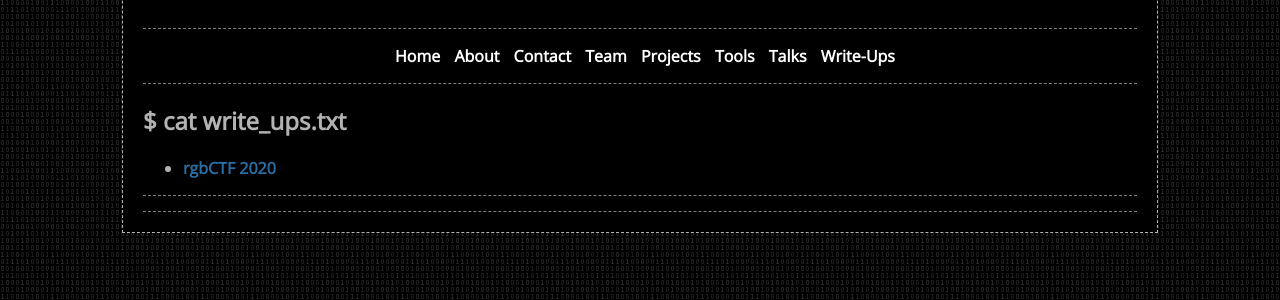
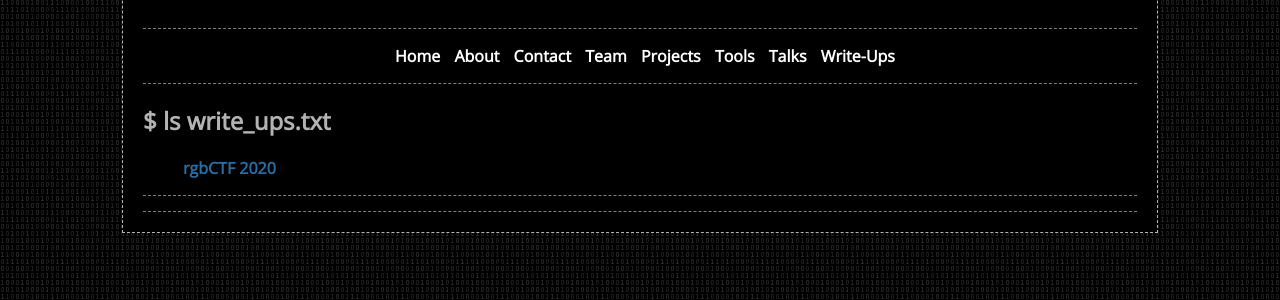
Before and after one commit to museifu666/museifu666.github.io, a Jekyll site: the page built from write-ups.md, in a window 1280 px wide. Shown: the part 134-434 px from the top of the page. Built offline with Jekyll 4.4.1, drawn with Linux system fonts in a browser that asks for light colours.

Commit message:
Update write-ups.md

```diff
--- a/write-ups.md
+++ b/write-ups.md
@@ -1,11 +1,11 @@
 ---
 layout: page
-title: $ cat write_ups.txt
+title: $ ls write_ups.txt
 ---
 
 <ul>
 {% for post in site.categories.posts %}
 
-<li><a href="{{ post.url }}" title="{{ post.description }}">rgbCTF 2020</a></li>
+<a href="{{ post.url }}" title="{{ post.description }}">rgbCTF 2020</a>
 {% endfor %}
 </ul>
```
